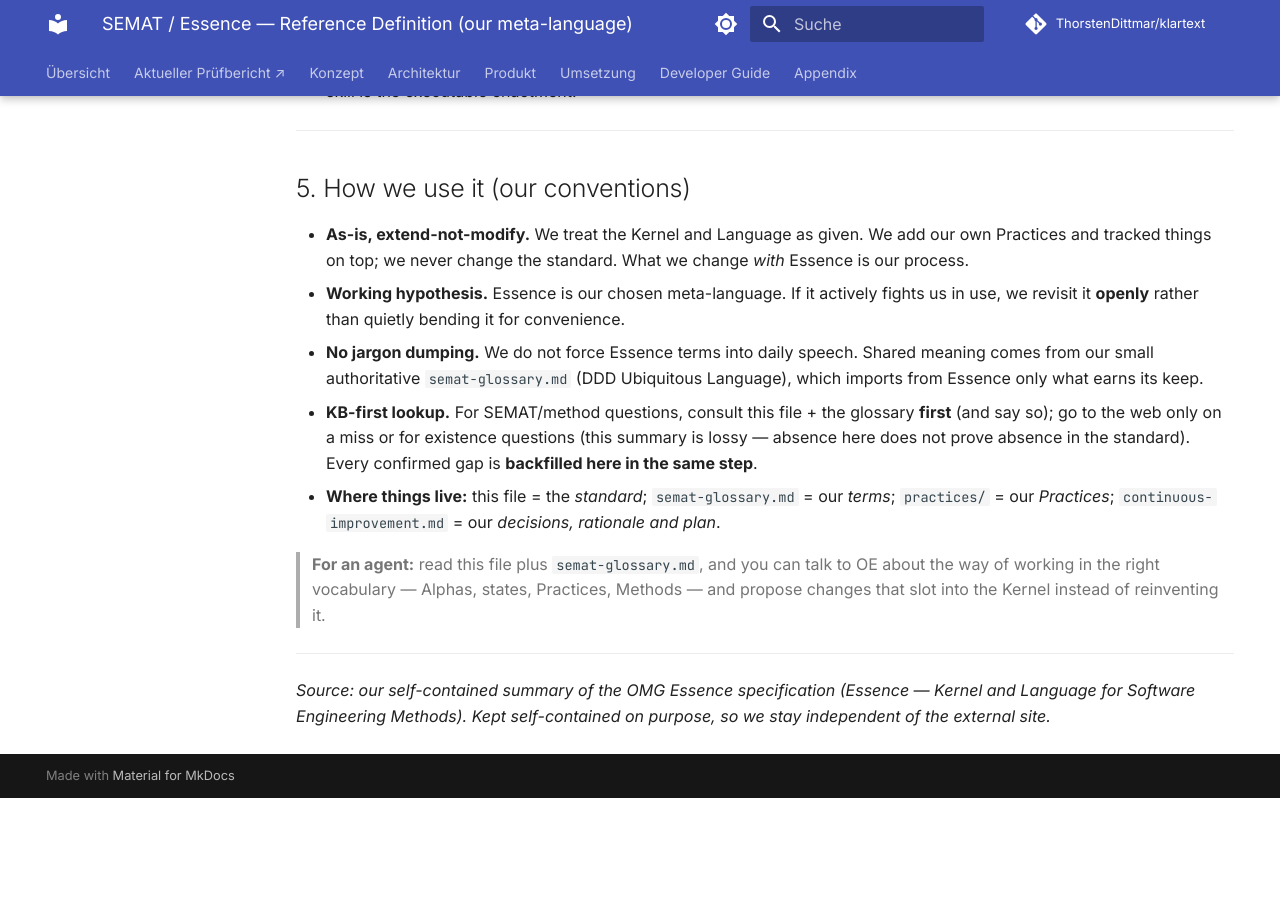
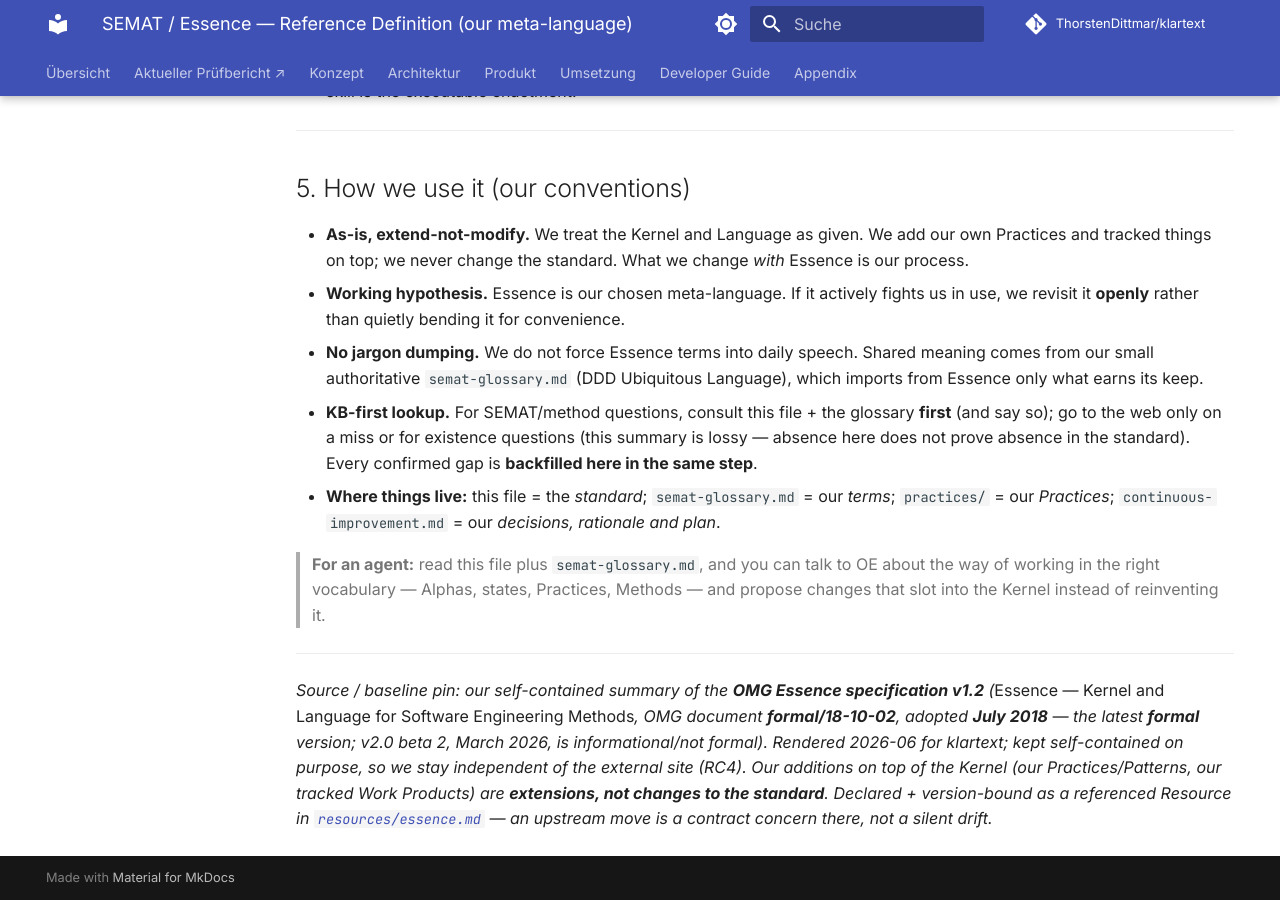
Before and after one commit to ThorstenDittmar/klartext, an MkDocs documentation site: the page built from docs/method/library/semat-definition.md, in a window 1280 px wide and 900 px high, scrolled down 3147 px. Built offline with MkDocs 1.6.1 and Material for MkDocs 9.7.7, drawn with Linux system fonts in a browser that asks for light colours; comment, search, counter and statistics services are not loaded; before the commit the page ends 3945 px from its top, so only the background shows below that.

Commit message:
docs(method): pin the Essence baseline (v1.2) + declare it as a referenced Resource (#174)
* docs(method): pin the Essence baseline (v1.2) + declare it as a referenced Resource

RC4-hygiene precursor to the method-seed export (#173 §3): our self-contained
Essence rendition named "OMG Essence" but pinned no edition, so divergence — against
upstream and against a consumer's adapted copy — was not derivable.

- semat-definition.md: the inline source note becomes a precise baseline pin
  (OMG Essence v1.2, formal/18-10-02, July 2018; v2.0 beta / v1.3 RTF noted).
- resources/essence.md: new L3 Resource card mirroring superpowers.md — declares
  Essence referenced-never-vendored, with a provenance & version-binding table.
  L2 dependency-contract instance to follow.

Version verified against the OMG spec page (omg.org/spec/Essence/1.2), not memory.

Agent: oe
Co-Authored-By: Claude Opus 4.8 (1M context) <noreply@anthropic.com>

* docs(method): address SA's L3-review non-blockers on #174 (heading parity, verified upstream status, provenance)

- Heading parity: "referenced, never vendored, never extracted" (three-part rule).
- Upstream status verified against omg.org/spec/Essence/: v1.2 latest formal, v2.0
  beta 2 (March 2026) the in-process revision; the "v1.3 RTF" claim was NOT confirmed
  on the authoritative versions page (it came from an issue-tracker search hit) —
  removed from both the card and semat-definition.md. SA's non-blocker #2 caught it.
- Provenance: cite SA ratification / PR #137 on the L3-travels-not-the-material rule.

Agent: oe
Co-Authored-By: Claude Opus 4.8 (1M context) <noreply@anthropic.com>

---------

Co-authored-by: Claude Opus 4.8 (1M context) <noreply@anthropic.com>

```diff
--- a/docs/method/library/semat-definition.md
+++ b/docs/method/library/semat-definition.md
@@ -154,5 +154,10 @@ with its checklist. Cards make the method tangible and checkable rather than a t
 
 ---
 
-*Source: our self-contained summary of the OMG Essence specification (Essence — Kernel and Language for
-Software Engineering Methods). Kept self-contained on purpose, so we stay independent of the external site.*
+*Source / baseline pin: our self-contained summary of the **OMG Essence specification v1.2** (*Essence —
+Kernel and Language for Software Engineering Methods*, OMG document **formal/18-10-02**, adopted **July 2018**
+— the latest **formal** version; v2.0 beta 2, March 2026, is informational/not formal). Rendered 2026-06 for klartext; kept
+self-contained on purpose, so we stay independent of the external site (RC4). Our additions on top of the
+Kernel (our Practices/Patterns, our tracked Work Products) are **extensions, not changes to the standard**.
+Declared + version-bound as a referenced Resource in [`resources/essence.md`](resources/essence.md) — an
+upstream move is a contract concern there, not a silent drift.*
```
Also changed, not shown: docs/method/library/resources/essence.md (added, +67 -0 lines).
